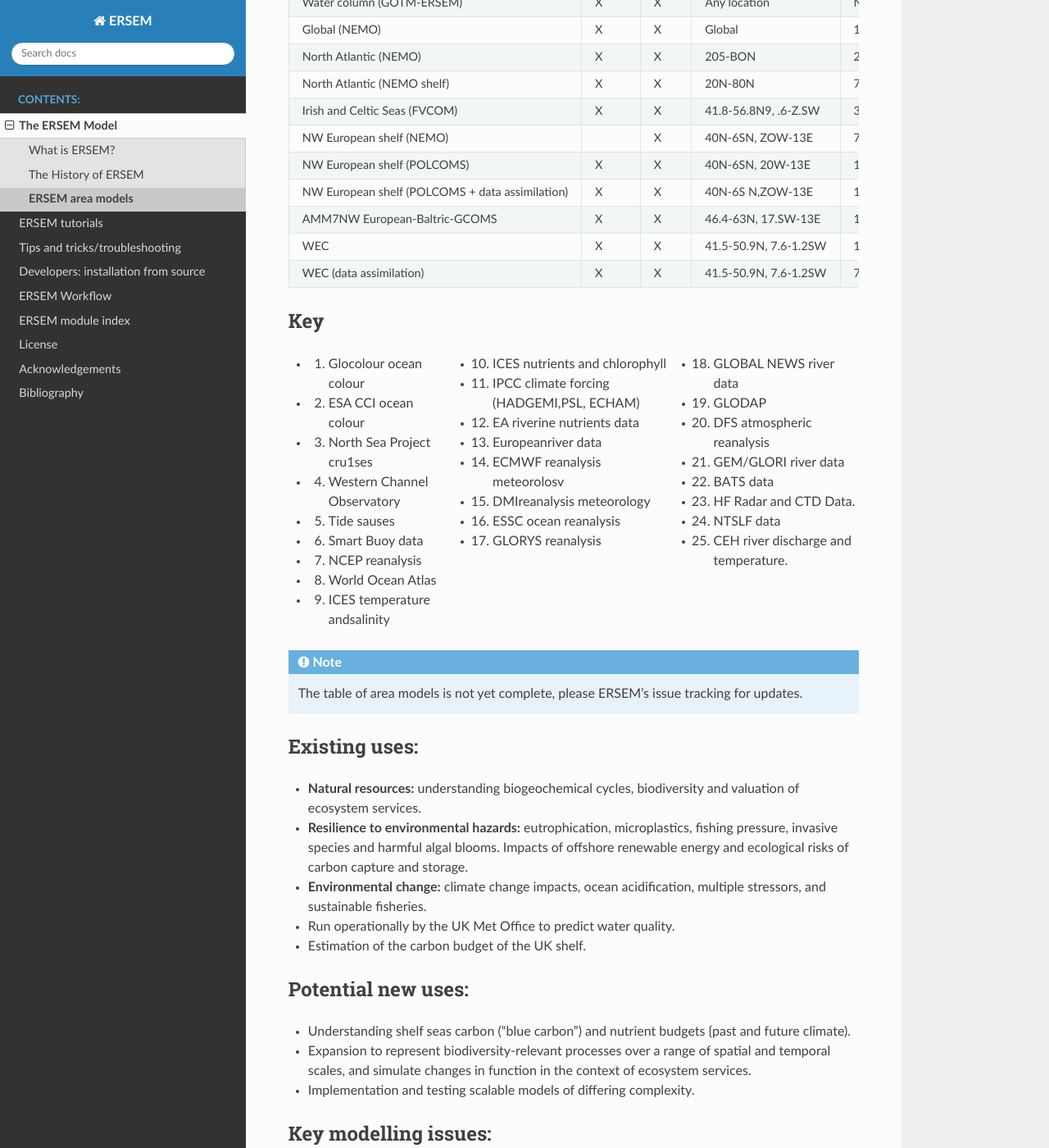
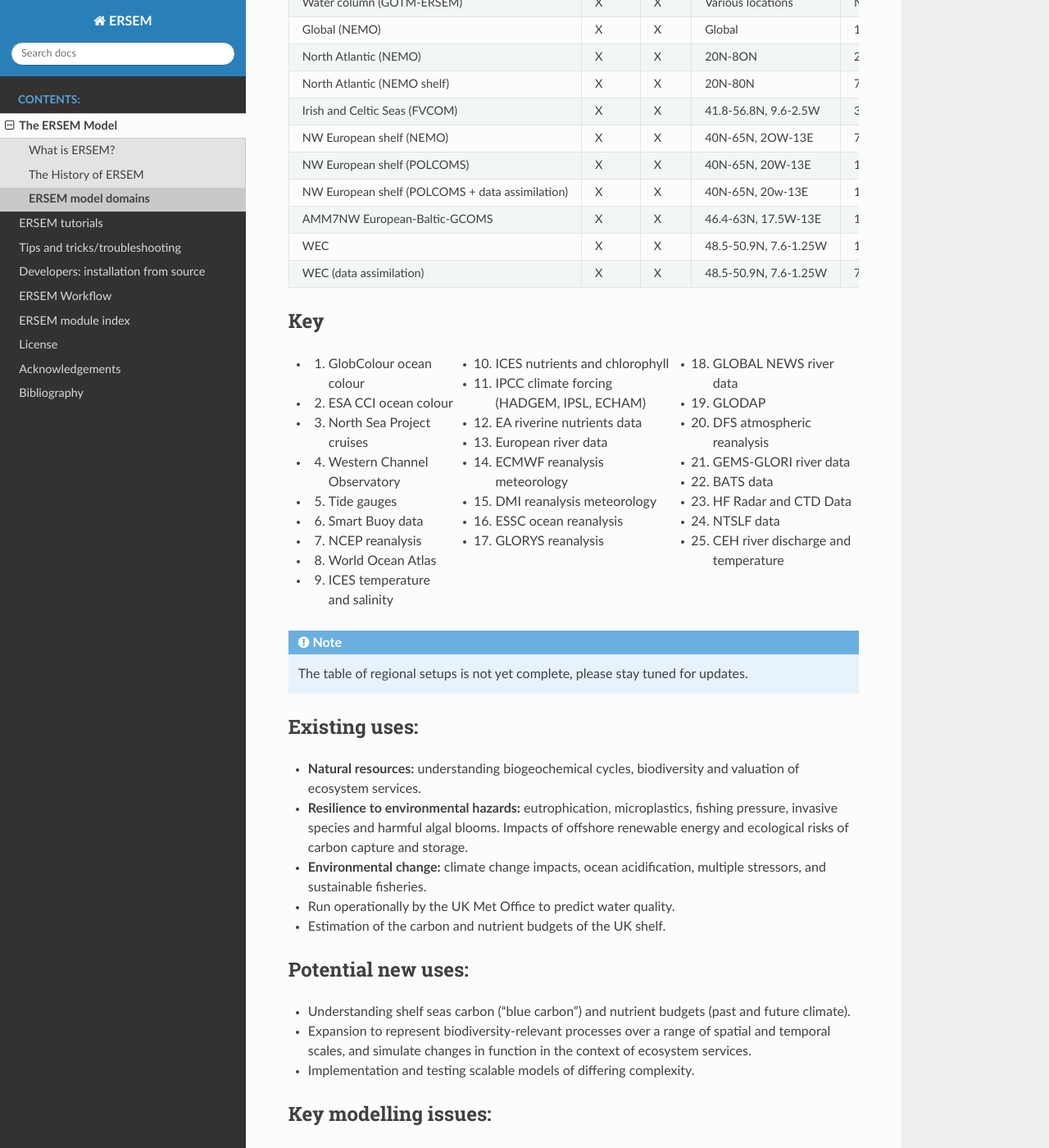
Before and after one commit to pmlmodelling/ersem, a Sphinx documentation site: the page built from docs/source/model_info/description.rst, in a window 1280 px wide and 1400 px high, scrolled down 311 px. Shown: the whole window at 82% size. Built offline with Sphinx 7.4.7 and the Read the Docs theme 2.0.0, drawn with Linux system fonts in a browser that asks for light colours; formulas are drawn with MathJax 3; the version number could not be read and is left out; some of the changed text lies outside the part shown.

Commit message:
Update description.rst
fixing typo and minor edits

```diff
--- a/docs/source/model_info/description.rst
+++ b/docs/source/model_info/description.rst
@@ -1,7 +1,7 @@
 .. _description:
 
 #################
-ERSEM area models
+ERSEM model domains
 #################
 
 ERSEM is used in a variety of geographical regions, coupled to different physical (hydrodynamic) models.
@@ -13,30 +13,30 @@ The table bellow outlines several of these setups.
 +                               +----------+-----+-----------------------+----------+                     +
 |                               | Hydro    | BGC | Domain                | Res.(km) |                     |
 +-------------------------------+----------+-----+-----------------------+----------+---------------------+
-| Water column (GOTM-ERSEM)     | X        | X   | Any                   | N/A      | 4,6,8,14,16,22      |
-|                               |          |     | location              |          |                     |
+| Water column (GOTM-ERSEM)     | X        | X   | Various               | N/A      | 4,6,8,14,16,22      |
+|                               |          |     | locations             |          |                     |
 +-------------------------------+----------+-----+-----------------------+----------+---------------------+
 | Global (NEMO)                 | X        | X   | Global                | 111      | 8,11,19,20,21       |
 +-------------------------------+----------+-----+-----------------------+----------+---------------------+
-| North Atlantic (NEMO)         | X        | X   | 205-BON               | 28       | 8,11,19,20,21       |
+| North Atlantic (NEMO)         | X        | X   | 20N-8ON               | 28       | 8,11,19,20,21       |
 +-------------------------------+----------+-----+-----------------------+----------+---------------------+
 | North Atlantic (NEMO shelf)   | X        | X   | 20N-80N               | 7        | 8,11,19,20,21       |
 +-------------------------------+----------+-----+-----------------------+----------+---------------------+
-| Irish and Celtic Seas (FVCOM) | X        | X   | 41.8-56.8N9, .6-Z.SW  | 3.5      | 7,23,24,25          |
+| Irish and Celtic Seas (FVCOM) | X        | X   | 41.8-56.8N, 9.6-2.5W  | 3.5      | 7,23,24,25          |
 +-------------------------------+----------+-----+-----------------------+----------+---------------------+
-| NW European shelf (NEMO)      |          | X   | 40N-6SN, ZOW-13E      | 7        | 3,8,11,12,13,14,19  |
+| NW European shelf (NEMO)      | X        | X   | 40N-65N, 2OW-13E      | 7        | 3,8,11,12,13,14,19  |
 +-------------------------------+----------+-----+-----------------------+----------+---------------------+
-| NW European shelf (POLCOMS)   | X        | X   | 40N-6SN, 20W-13E      | 10       | 3,8,9,10,11,12,     |
+| NW European shelf (POLCOMS)   | X        | X   | 40N-65N, 20W-13E      | 10       | 3,8,9,10,11,12,     |
 |                               |          |     |                       |          | 13,14,15,16,17,19   |
 +-------------------------------+----------+-----+-----------------------+----------+---------------------+
-| NW European shelf (POLCOMS    | X        | X   | 40N-6S                | 10       | 2,3,8,9,10,12,13,   |
-| + data assimilation)          |          |     | N,ZOW-13E             |          | 14,15,17            |
+| NW European shelf (POLCOMS    | X        | X   | 40N-65N, 20w-13E      | 10       | 2,3,8,9,10,12,13,   |
+| + data assimilation)          |          |     |                       |          | 14,15,17            |
 +-------------------------------+----------+-----+-----------------------+----------+---------------------+
-| AMM7NW European-Baltric-GCOMS | X        | X   | 46.4-63N, 17.SW-13E   | 10       | 3,8,11,14,17,18     |
+| AMM7NW European-Baltic-GCOMS  | X        | X   | 46.4-63N, 17.5W-13E   | 10       | 3,8,11,14,17,18     |
 +-------------------------------+----------+-----+-----------------------+----------+---------------------+
-| WEC                           | X        | X   | 41.5-50.9N, 7.6-1.2SW | 1.9      | 2,4,8,12,13,14      |
+| WEC                           | X        | X   | 48.5-50.9N, 7.6-1.25W | 1.9      | 2,4,8,12,13,14      |
 +-------------------------------+----------+-----+-----------------------+----------+---------------------+
-| WEC (data assimilation)       | X        | X   | 41.5-50.9N, 7.6-1.2SW | 7        | 1,2,4,8,12,13,14    |
+| WEC (data assimilation)       | X        | X   | 48.5-50.9N, 7.6-1.25W | 7        | 1,2,4,8,12,13,14    |
 +-------------------------------+----------+-----+-----------------------+----------+---------------------+
 
 
@@ -46,36 +46,35 @@ Key
 .. hlist::
     :columns: 3
 
-    - 1. Glocolour ocean colour
+    - 1. GlobColour ocean colour
     - 2. ESA CCI ocean colour
-    - 3. North Sea Project cru1ses
+    - 3. North Sea Project cruises
     - 4. Western Channel Observatory
-    - 5. Tide sauses
+    - 5. Tide gauges
     - 6. Smart Buoy data
     - 7. NCEP reanalysis
     - 8. World Ocean Atlas
-    - 9. ICES temperature andsalinity
+    - 9. ICES temperature and salinity
     - 10. ICES nutrients and chlorophyll
-    - 11. IPCC climate forcing (HADGEMI,PSL, ECHAM)
+    - 11. IPCC climate forcing (HADGEM, IPSL, ECHAM)
     - 12. EA riverine nutrients data
-    - 13. Europeanriver data
-    - 14. ECMWF reanalysis meteorolosv
-    - 15. DMIreanalysis meteorology
+    - 13. European river data
+    - 14. ECMWF reanalysis meteorology
+    - 15. DMI reanalysis meteorology
     - 16. ESSC ocean reanalysis
     - 17. GLORYS reanalysis
     - 18. GLOBAL NEWS river data
     - 19. GLODAP
     - 20. DFS atmospheric reanalysis
-    - 21. GEM/GLORI river data
+    - 21. GEMS-GLORI river data
     - 22. BATS data
-    - 23. HF Radar and CTD Data.
+    - 23. HF Radar and CTD Data
     - 24. NTSLF data
-    - 25. CEH river discharge and temperature.
+    - 25. CEH river discharge and temperature
 
 
 .. note::
-    The table of area models is not yet complete, please ERSEM's issue
-    tracking for updates.
+    The table of regional setups is not yet complete, please stay tuned for updates.
 
 Existing uses:
 ~~~~~~~~~~~~~~
@@ -89,14 +88,14 @@ Existing uses:
 - **Environmental change:** climate change impacts, ocean acidification,
   multiple stressors, and sustainable fisheries.
 - Run operationally by the UK Met Office to predict water quality.
-- Estimation of the carbon budget of the UK shelf.
+- Estimation of the carbon and nutrient budgets of the UK shelf.
 
 
 Potential new uses:
 ~~~~~~~~~~~~~~~~~~~
 
 - Understanding shelf seas carbon ("blue carbon") and nutrient budgets
-  {past and future climate).
+  (past and future climate).
 - Expansion to represent biodiversity-relevant processes over a range
   of spatial and temporal scales, and simulate changes in function in
   the context of ecosystem services.
```
